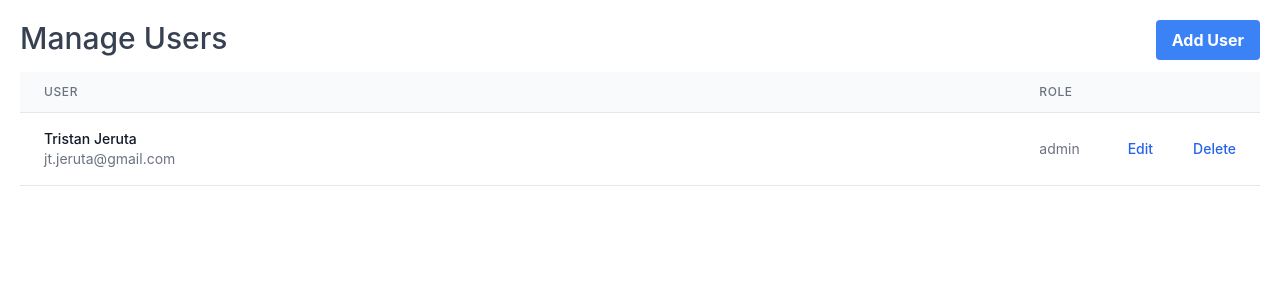
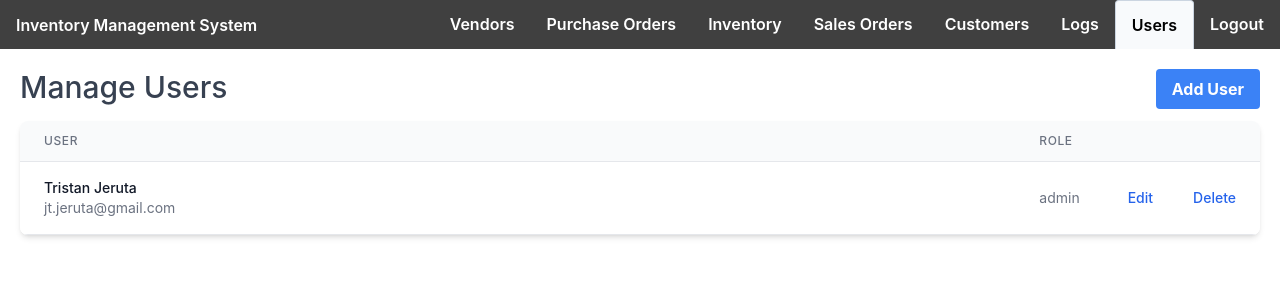
Before and after one commit to jtjeruta/desktop-ims, a Next.js app in the folder frontend/: page /users in a window 1280 px wide. Shown: the top 300 px of the page. Built offline with nearby package versions, Linux system fonts and the light colour scheme.

Commit message:
UserLayout

```diff
--- /dev/null
+++ b/frontend/components/Navbar/Navbar.tsx
@@ -0,0 +1,93 @@
+import clsx from 'clsx'
+import Link from 'next/link'
+import { useRouter } from 'next/router'
+
+type LinkType = {
+    text: string
+    active: boolean
+    roles: ('admin' | 'employee')[]
+    onClick?: () => void
+}
+
+const Navbar = () => {
+    const router = useRouter()
+    const links: LinkType[] = [
+        {
+            text: 'Vendors',
+            active: router.asPath === '/vendors',
+            roles: ['admin'],
+            onClick: () => router.push('/vendors'),
+        },
+        {
+            text: 'Purchase Orders',
+            active: router.asPath === '/purchase-orders',
+            roles: ['admin'],
+            onClick: () => router.push('/purchase-orders'),
+        },
+        {
+            text: 'Inventory',
+            active: router.asPath === '/inventory',
+            roles: ['admin'],
+            onClick: () => router.push('/inventory'),
+        },
+        {
+            text: 'Sales Orders',
+            active: router.asPath === '/sales-orders',
+            roles: ['admin', 'employee'],
+            onClick: () => router.push('/sales-orders'),
+        },
+        {
+            text: 'Customers',
+            active: router.asPath === '/customers',
+            roles: ['admin'],
+            onClick: () => router.push('/customers'),
+        },
+        {
+            text: 'Logs',
+            active: router.asPath === '/logs',
+            roles: ['admin'],
+            onClick: () => router.push('/logs'),
+        },
+        {
+            text: 'Users',
+            active: router.asPath === '/users',
+            roles: ['admin'],
+            onClick: () => router.push('/users'),
+        },
+        {
+            text: 'Logout',
+            active: false,
+            roles: ['admin', 'employee'],
+        },
+    ]
+
+    return (
+        <nav className="bg-neutral-700 flex">
+            <div className="container flex flex-wrap justify-between items-center mx-auto">
+                <div className="inline-block py-3 px-4 font-semibold text-white">
+                    <Link href="/">Inventory Management System</Link>
+                </div>
+                <div className="hidden w-full md:block md:w-auto">
+                    <ul className="flex place-content-center">
+                        {links.map((link) => (
+                            <li key={link.text} onClick={link.onClick}>
+                                <div
+                                    className={clsx([
+                                        'inline-block py-3 px-4 font-semibold cursor-pointer',
+                                        link.active
+                                            ? 'bg-slate-50 border-slate-300 text-black border-l border-t border-r rounded-t'
+                                            : 'bg-neutral-700 text-white',
+                                    ])}
+                                >
+                                    {link.text}
+                                </div>
+                            </li>
+                        ))}
+                    </ul>
+                </div>
+            </div>
+        </nav>
+    )
+}
+
+export default Navbar
--- a/frontend/components/Table/Table.tsx
+++ b/frontend/components/Table/Table.tsx
@@ -15,13 +15,14 @@ type Props = {
 
 const Table: FC<Props> = (props) => {
     return (
+        <div className="relative overflow-x-auto shadow-md sm:rounded-lg">
             <table className="w-full text-sm text-left text-gray-500 dark:text-gray-400">
                 <thead className="text-xs text-gray-700 uppercase bg-gray-50 dark:bg-gray-700 dark:text-gray-400">
                     <tr>
                         {props.columns.map((col) => (
                             <th
                                 key={col.title}
-                            className="px-6 py-3 text-xs font-medium leading-4 tracking-wider text-left text-gray-500 uppercase border-b border-gray-200 bg-gray-50"
+                                className="px-6 py-3 text-xs font-medium leading-4 tracking-wider text-left text-gray-500 uppercase border-b border-gray-200"
                             >
                                 {col.title}
                             </th>
@@ -43,13 +44,16 @@ const Table: FC<Props> = (props) => {
                                         col.className
                                     )}
                                 >
-                                {'key' in col ? row[col.key] : col.format(row)}
+                                    {'key' in col
+                                        ? row[col.key]
+                                        : col.format(row)}
                                 </td>
                             ))}
                         </tr>
                     ))}
                 </tbody>
             </table>
+        </div>
     )
 }
 
--- /dev/null
+++ b/frontend/components/UserLayout/UserLayout.tsx
@@ -0,0 +1,21 @@
+import { FC } from 'react'
+import Navbar from '../Navbar/Navbar'
+
+type Props = {
+    children: JSX.Element[]
+}
+
+const UserLayout: FC<Props> = (props) => {
+    return (
+        <div className="flex flex-col min-h-screen">
+            <Navbar />
+            <div className="flex grow">
+                <div className="flex flex-col md:container md:mx-auto p-5">
+                    {props.children}
+                </div>
+            </div>
+        </div>
+    )
+}
+
+export default UserLayout
--- a/frontend/pages/users/index.tsx
+++ b/frontend/pages/users/index.tsx
@@ -2,6 +2,7 @@ import { FC } from 'react'
 import Button from '../../components/Button/Button'
 import PageHeader from '../../components/PageHeader/PageHeader'
 import Table from '../../components/Table/Table'
+import UserLayout from '../../components/UserLayout/UserLayout'
 import { User } from '../../contexts/UserContext/types'
 
 const UsersPage: FC = () => {
@@ -16,7 +17,7 @@ const UsersPage: FC = () => {
     ]
 
     return (
-        <div className="md:container md:mx-auto p-5">
+        <UserLayout>
             <PageHeader title="Manage Users" buttons={[{ text: 'Add User' }]} />
 
             <Table
@@ -50,7 +51,7 @@ const UsersPage: FC = () => {
                     },
                 ]}
             />
-        </div>
+        </UserLayout>
     )
 }
 
```
Lines whose indentation alone changed are shown as unchanged.
